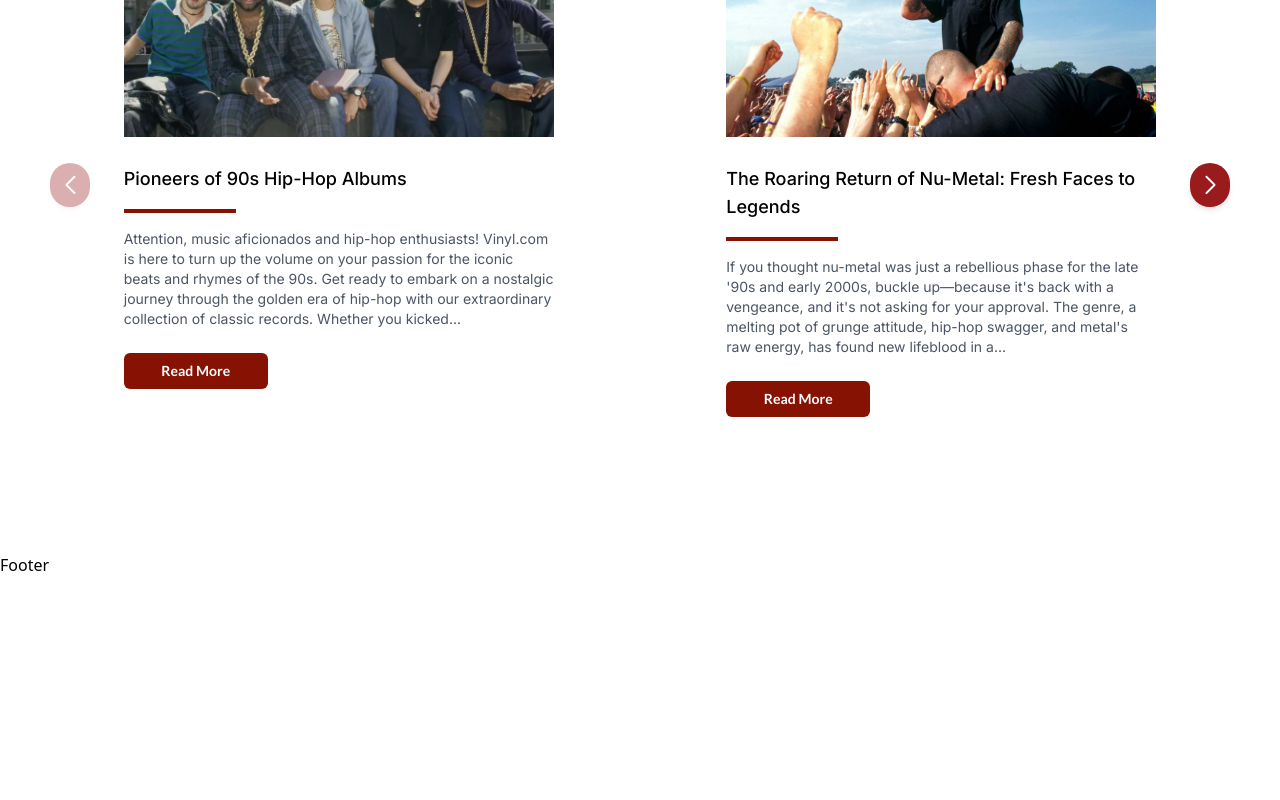
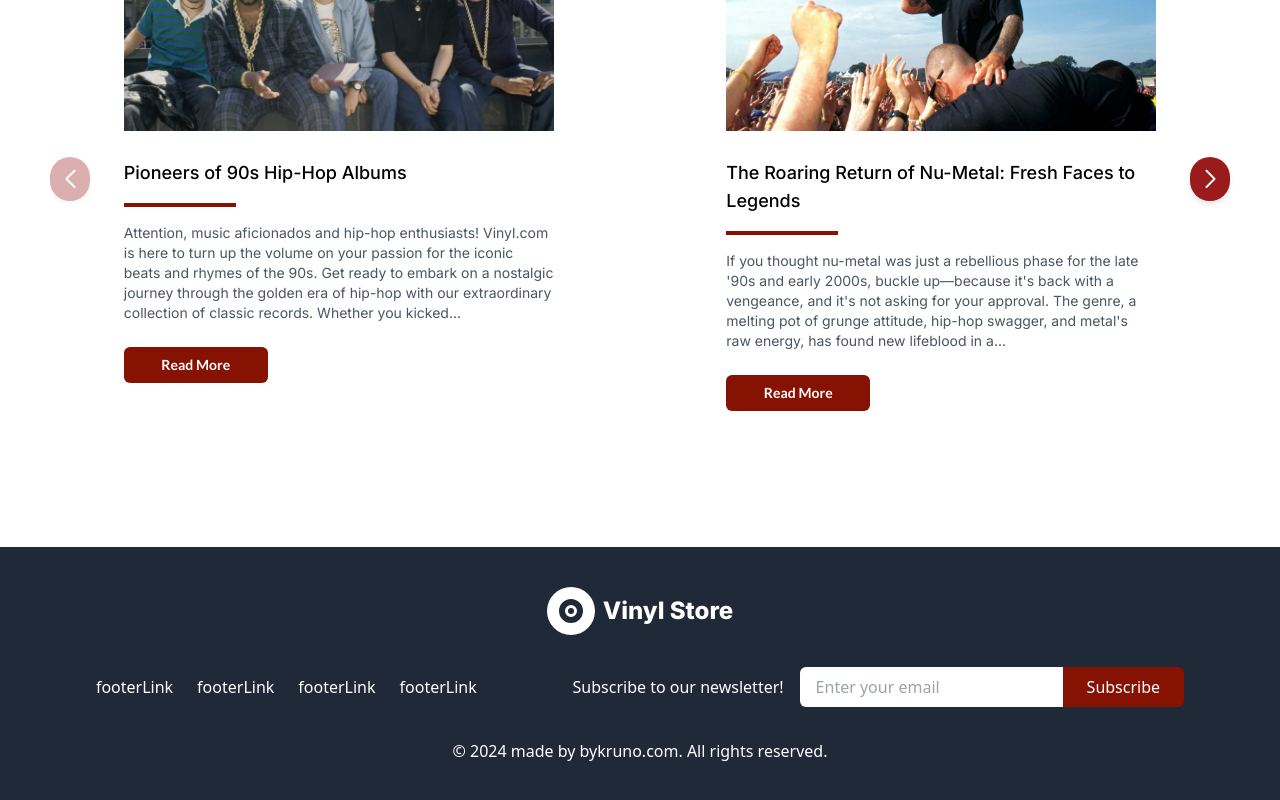
Before and after one commit to KrunoMirkovski/Vinil-Store-App, a React (Vite) app in the folder frontend/: page / in a window 1280 px wide. Shown: the part 1548-2348 px from the top of the page. Before the commit the page ends 2125 px from the top, so only its background shows below. Built offline with nearby package versions, Linux system fonts and the light colour scheme.

Commit message:
add footer

```diff
--- a/frontend/src/App.jsx
+++ b/frontend/src/App.jsx
@@ -2,6 +2,7 @@
 import { Outlet } from 'react-router-dom'
 import './App.css'
 import Navbar from './components/Navbar'
+import Footer from './components/Footer'
 
 function App() {
 
@@ -11,7 +12,7 @@ function App() {
     <main className='min-h-screen max-w-screen-2x1 mx-auto px-4 py-6 font-primary'>
     <Outlet/>
     </main>
-     <footer>Footer</footer>
+    <Footer/>
     </>
   )
 }
--- /dev/null
+++ b/frontend/src/components/Footer.jsx
@@ -0,0 +1,53 @@
+import { BsFillVinylFill } from "react-icons/bs";
+import { Link } from "react-router-dom";
+
+const Footer = () => {
+  return (
+    <footer className="bg-gray-800 text-white py-10 px-6 md:px-12">
+      <div className="container mx-auto flex flex-col items-center space-y-8">
+        {/* Logo */}
+        <div className="text-center">
+        <div className="flex justify-center items-center md:12 gap-12">
+        <Link to='/' className="flex items-center gap-2">
+        <BsFillVinylFill className="size-12"/>
+        <h1 className="font-primary font-extrabold text-2xl">Vinyl Store</h1>
+        </Link>
+      </div>
+        </div>
+
+        {/* Links and Subscribe container */}
+        <div className="w-full flex flex-col md:flex-row justify-around items-center md:items-center space-y-6 md:space-y-0">
+          {/* Links */}
+          <div className="flex space-x-6">
+            <a href="/" className="hover:text-gray-400">footerLink</a>
+            <a href="/" className="hover:text-gray-400">footerLink</a>
+            <a href="/" className="hover:text-gray-400">footerLink</a>
+            <a href="/" className="hover:text-gray-400">footerLink</a>
+          </div>
+
+          {/* Subscribe Input */}
+          <div className="flex items-center">
+            <p className="mr-4 hidden md:block">Subscribe to our newsletter!</p>
+            <div className="flex">
+              <input
+                type="email"
+                placeholder="Enter your email"
+                className="w-full px-4 py-2 rounded-l-md text-black"
+              />
+              <button className="bg-primary px-6 py-2 rounded-r-md hover:bg-primary-dark">
+                Subscribe
+              </button>
+            </div>
+          </div>
+        </div>
+
+        {/* Copyright */}
+        <div className="text-center">
+          <p>&copy; {new Date().getFullYear()} made by bykruno.com. All rights reserved.</p>
+        </div>
+      </div>
+    </footer>
+  );
+};
+
+export default Footer;
--- a/frontend/src/components/Navbar.jsx
+++ b/frontend/src/components/Navbar.jsx
@@ -20,7 +20,7 @@ const Navbar = () => {
   {/*console.log(dropDownOpen)*/}
 
   return (
-   <header className="max-w-screen-2xl mx-auto px-16 py-5">
+   <header className="max-w-screen-2xl mx-auto px-16 py-4 border-b-2 border-red-600">
     <nav className="flex justify-between items-center">
       {/*left_div*/}
       <div className="flex justify-center items-center md:12 gap-12">
@@ -28,7 +28,6 @@ const Navbar = () => {
         <BsFillVinylFill className="size-12"/>
         <h1 className="font-primary font-extrabold text-2xl">Vinyl Store</h1>
         </Link>
-
       </div>
 
        {/*center_div*/}
```
